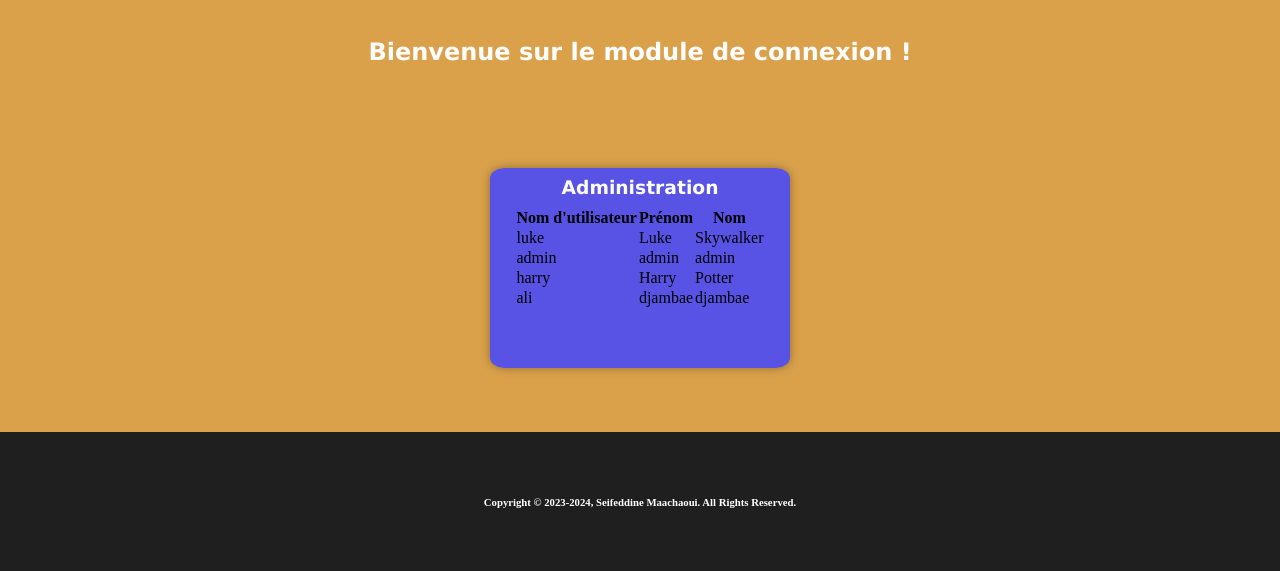
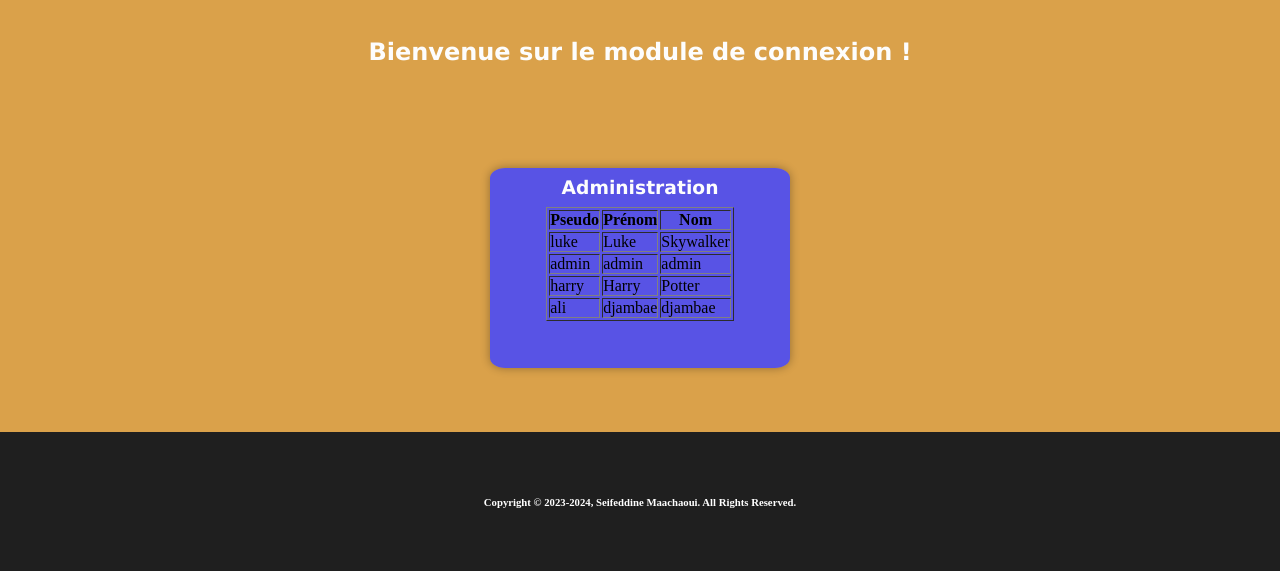
Before and after one commit to seif-maachaoui/module-connexion, a PHP site: page /admin.php in a window 1280 px wide. Shown: the part 78-649 px from the top of the page. Run offline with PHP 8.4, Linux system fonts and the light colour scheme; a user stored in the database is signed in; data comes from the database, SQL or seed files in the repository.

Commit message:
Modification du nom d'une colonne, on passe de nom d'utilisateur à pseudo, et je rends plus visible mon tableau

```diff
--- a/admin.php
+++ b/admin.php
@@ -41,9 +41,9 @@
 
                     // Afficher les informations des utilisateurs
                     echo "<h1>Administration</h1>";
-                    echo "<table>";
+                    echo "<table border>";
                     echo "<tr>";
-                    echo "<th>Nom d'utilisateur</th>";
+                    echo "<th>Pseudo</th>";
                     echo "<th>Prénom</th>";
                     echo "<th>Nom</th>";
                     echo "</tr>";
```
